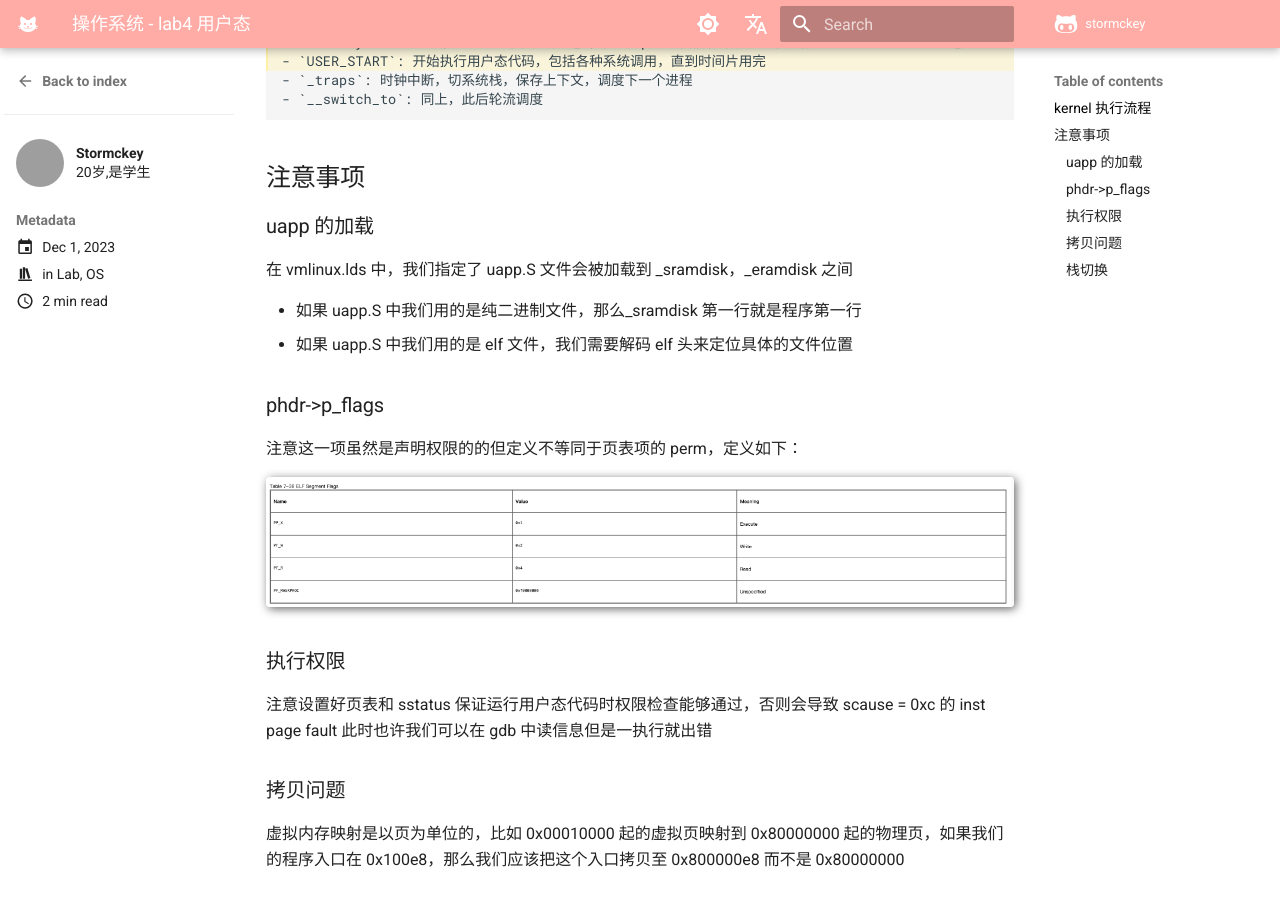
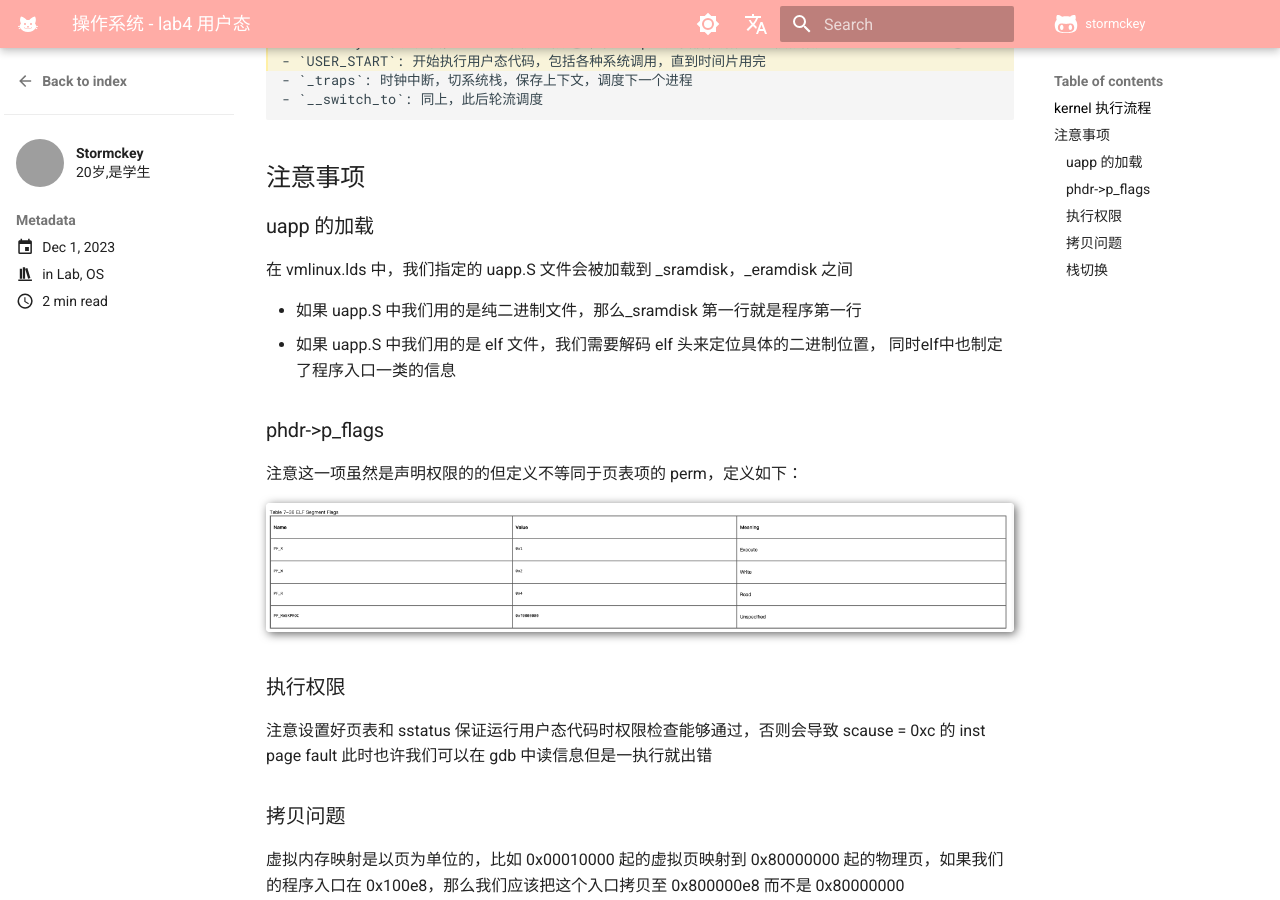
Before and after one commit to stormckey/stormckey.github.io, an MkDocs documentation site: the page built from docs/blog/posts/OS_lab4.md, in a window 1280 px wide and 900 px high, scrolled down 938 px. Built offline with MkDocs 1.6.1 and Material for MkDocs 9.7.7, drawn with Linux system fonts in a browser that asks for light colours; comment, search, counter and statistics services are not loaded; grey boxes are pictures that could not be loaded.

Commit message:
update OS lab4

```diff
--- a/docs/blog/posts/OS_lab4.md
+++ b/docs/blog/posts/OS_lab4.md
@@ -60,10 +60,10 @@ nostatistics: true
 
 ### uapp 的加载
 
-在 vmlinux.lds 中，我们指定了 uapp.S 文件会被加载到 _sramdisk，_eramdisk 之间
+在 vmlinux.lds 中，我们指定的 uapp.S 文件会被加载到 _sramdisk，_eramdisk 之间
 
 - 如果 uapp.S 中我们用的是纯二进制文件，那么_sramdisk 第一行就是程序第一行
-- 如果 uapp.S 中我们用的是 elf 文件，我们需要解码 elf 头来定位具体的文件位置
+- 如果 uapp.S 中我们用的是 elf 文件，我们需要解码 elf 头来定位具体的二进制位置， 同时elf中也制定了程序入口一类的信息
 
 ### phdr->p_flags
 
@@ -86,4 +86,4 @@ nostatistics: true
 这一检查需要用到额外的寄存器（如 t0），但是我们是要保证 t0 的值在中断前后值不变，所以不能直接用，需要先压栈，返回之前记得恢复
 
 !!! bug
-    这里提到的压栈的办法在此处仍然可行，但在Lab5中会遇到问题，现在有一个更好用也更简洁的[:octicons-link-16:方法](https://stormckey.github.io/blog/%E6%93%8D%E4%BD%9C%E7%B3%BB%E7%BB%9F---lab5-demand-paging/)
+    这里提到的压栈的办法在此处仍然可行，但在Lab5中会遇到问题，现在有一个更好用也更简洁的[:octicons-link-16:方法](https://stormckey.github.io/blog/%E6%93%8D%E4%BD%9C%E7%B3%BB%E7%BB%9F---lab5-demand-paging/#_1)
```
Also changed, not shown: docs/blog/posts/CS242-week1.md (+1 -1 lines).
